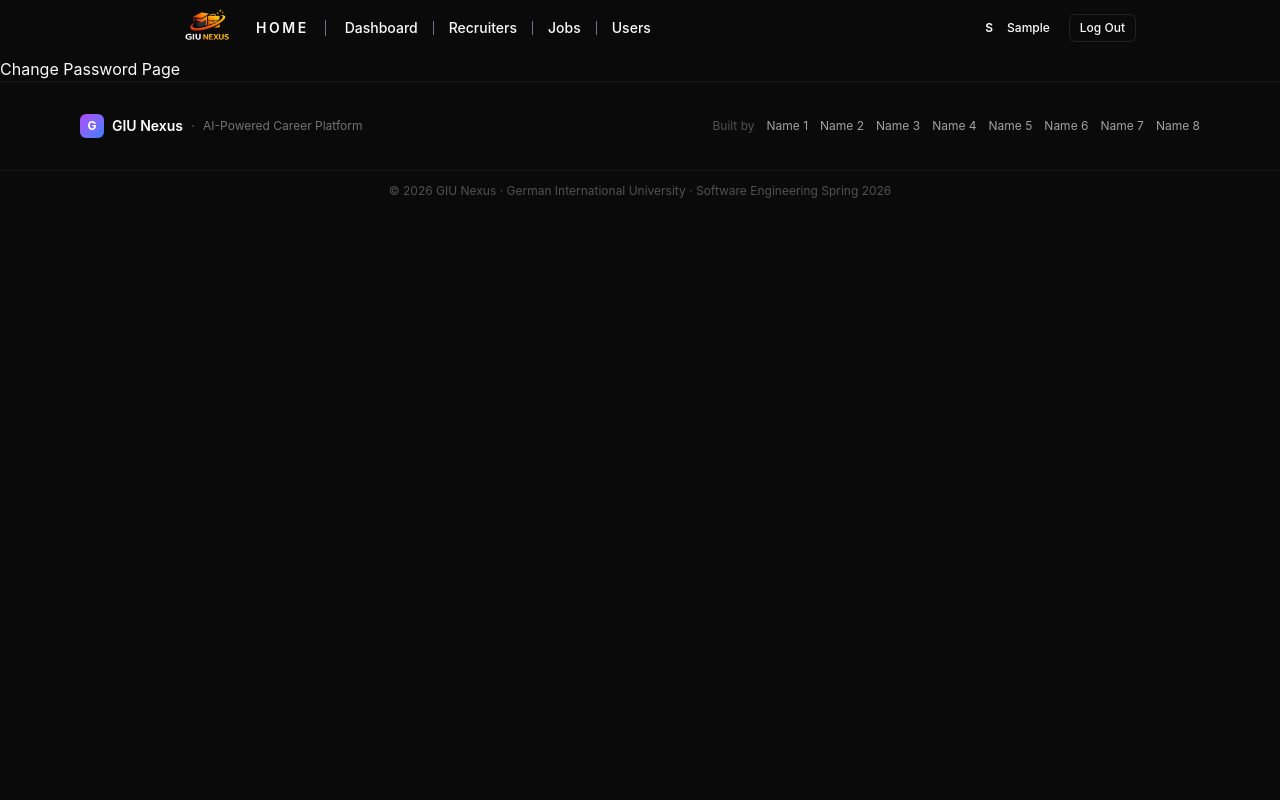
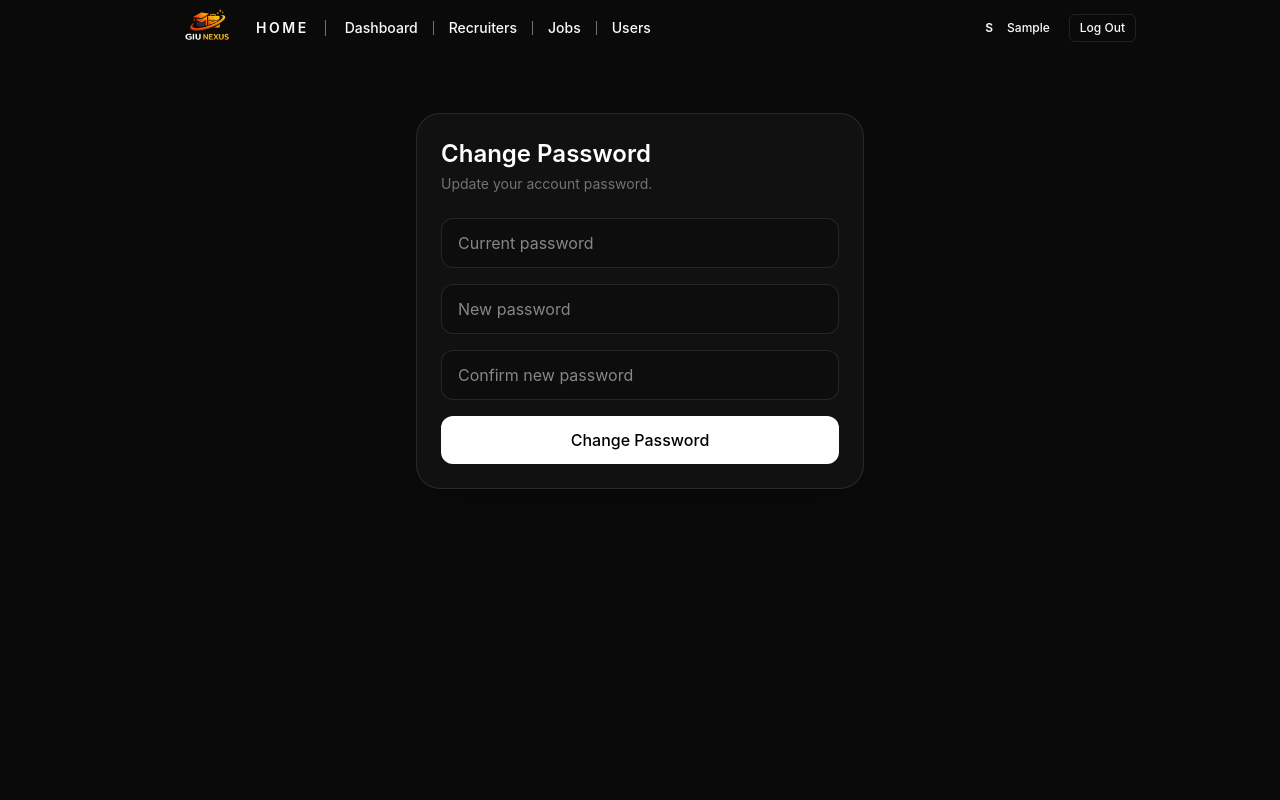
Before and after one commit to Omar-Raslan-16006931/giu-nexus, a React (Vite) app in the folder client/: page /profile/change-password in a window 1280 px wide. Shown: the top 800 px of the page. Built offline with nearby package versions, Linux system fonts and the light colour scheme; sample sign-in values are in the browser's storage.

Commit message:
change password page

```diff
--- a/client/src/components/PopupMessage.jsx
+++ b/client/src/components/PopupMessage.jsx
@@ -112,7 +112,7 @@ export default function PopupMessage({
             className={`h-full ${progressClass}`}
             style={{
               width: progressActive ? "0%" : "100%",
-              transition: `width ${durationMs}ms linear`,
+              transition: `width ${durationMs - 20}ms linear`,
             }}
           />
         </div>
--- a/client/src/pages/ChangePasswordPage.jsx
+++ b/client/src/pages/ChangePasswordPage.jsx
@@ -1,3 +1,135 @@
+import { useState } from "react";
+import { Loader2 } from "lucide-react";
+import { useNavigate } from "react-router-dom";
+import api from "../services/api";
+import PopupMessage from "../components/PopupMessage";
+
 export default function ChangePasswordPage() {
-    return <h1>Change Password Page</h1>;
+  const navigate = useNavigate();
+  const [form, setForm] = useState({
+    currentPassword: "",
+    newPassword: "",
+    confirmPassword: "",
+  });
+  const [loading, setLoading] = useState(false);
+  const [popup, setPopup] = useState(null);
+
+  const handleChange = (e) => {
+    setForm({ ...form, [e.target.name]: e.target.value });
+  };
+
+  const handleSubmit = async (e) => {
+    e.preventDefault();
+
+    if (form.currentPassword === form.newPassword) {
+      setPopup({
+        type: "error",
+        title: "Error",
+        message: "Current password and new password cannot be the same.",
+      });
+      return;
+    }
+
+    if (form.newPassword !== form.confirmPassword) {
+      setPopup({
+        type: "error",
+        title: "Error",
+        message: "New password and confirm password do not match.",
+      });
+      return;
+    }
+
+    setLoading(true);
+    setPopup(null);
+
+    try {
+      const response = await api.patch("/profile/change-password", {
+        currentPassword: form.currentPassword,
+        newPassword: form.newPassword,
+      });
+
+      setForm({ currentPassword: "", newPassword: "", confirmPassword: "" });
+      localStorage.removeItem("token");
+      localStorage.removeItem("user");
+
+      navigate("/login", {
+        state: {
+          popup: {
+            variant: "success",
+            title: "Success",
+            message: response?.data?.message + ",Please log in again.",
+          },
+        },
+        replace: true,
+      });
+    } catch (err) {
+      setPopup({
+        type: "error",
+        title: "Error",
+        message: err?.response?.data?.message || "Failed to update password.",
+      });
+    } finally {
+      setLoading(false);
+    }
+  };
+
+  return (
+    <div className="min-h-screen bg-neutral-950 px-4 py-14 text-white">
+      <PopupMessage
+        open={Boolean(popup)}
+        onClose={() => setPopup(null)}
+        variant={popup?.type || "default"}
+        title={popup?.title}
+        message={popup?.message || ""}
+        durationMs={5000}
+      />
+
+      <form
+        onSubmit={handleSubmit}
+        className="mx-auto w-full max-w-md rounded-3xl border border-white/10 bg-white/[0.03] p-6 shadow-2xl shadow-black/20"
+      >
+        <h1 className="text-2xl font-semibold">Change Password</h1>
+        <p className="mt-1 text-sm text-neutral-500">
+          Update your account password.
+        </p>
+
+        <div className="mt-6 space-y-4">
+          <input
+            type="password"
+            name="currentPassword"
+            value={form.currentPassword}
+            onChange={handleChange}
+            placeholder="Current password"
+            className="w-full rounded-xl border border-white/10 bg-black/20 px-4 py-3 outline-none focus:border-white/30"
+          />
+
+          <input
+            type="password"
+            name="newPassword"
+            value={form.newPassword}
+            onChange={handleChange}
+            placeholder="New password"
+            className="w-full rounded-xl border border-white/10 bg-black/20 px-4 py-3 outline-none focus:border-white/30"
+          />
+
+          <input
+            type="password"
+            name="confirmPassword"
+            value={form.confirmPassword}
+            onChange={handleChange}
+            placeholder="Confirm new password"
+            className="w-full rounded-xl border border-white/10 bg-black/20 px-4 py-3 outline-none focus:border-white/30"
+          />
+
+          <button
+            type="submit"
+            disabled={loading}
+            className="inline-flex w-full items-center justify-center gap-2 rounded-xl bg-white px-4 py-3 font-medium text-black transition hover:bg-neutral-200 hover:cursor-pointer disabled:cursor-not-allowed disabled:opacity-60"
+          >
+            {loading ? <Loader2 className="h-4 w-4 animate-spin" /> : "Change Password"}
+          </button>
+        </div>
+      </form>
+    </div>
+  );
 }
--- a/client/src/pages/LoginPage.jsx
+++ b/client/src/pages/LoginPage.jsx
@@ -1,8 +1,8 @@
 import { useState } from "react";
 import { Link, useNavigate } from "react-router-dom";
 import { Loader2 } from "lucide-react";
-import api from "@/services/api";
-import { useAuth } from "@/context/AuthContext";
+import api from "../services/api";
+import { useAuth } from "../context/AuthContext";
 
 export default function LoginPage() {
   const [email, setEmail] = useState("");
@@ -14,7 +14,11 @@ export default function LoginPage() {
 
   const handleSubmit = async (e) => {
     e.preventDefault();
-    if (!email.trim() || !password.trim()) return setError("Email and password are required");
+
+    if (!email.trim() || !password.trim()) {
+      setError("Email and password are required");
+      return;
+    }
 
     setLoading(true);
     setError("");
@@ -22,18 +26,9 @@ export default function LoginPage() {
     try {
       const { data } = await api.post("/auth/login", { email, password });
       login(data.token, data.user);
-      navigate("/", {
-        state: data.message
-          ? {
-              popup: {
-                message: data.message,
-                variant: "success",
-              },
-            }
-          : undefined,
-      });
+      navigate("/", { replace: true });
     } catch (err) {
-      setError(err.response?.data?.message || "");
+      setError(err.response?.data?.message || "Login failed");
     } finally {
       setLoading(false);
     }
@@ -41,7 +36,10 @@ export default function LoginPage() {
 
   return (
     <div className="min-h-screen grid place-items-center bg-neutral-950 px-4">
-      <form onSubmit={handleSubmit} className="w-full max-w-md rounded-3xl border border-white/10 bg-white/[0.03] p-6">
+      <form
+        onSubmit={handleSubmit}
+        className="w-full max-w-md rounded-3xl border border-white/10 bg-white/[0.03] p-6"
+      >
         <h1 className="text-2xl font-bold text-white">Login</h1>
         <p className="mt-1 text-sm text-neutral-400">Sign in to continue.</p>
 
@@ -53,6 +51,7 @@ export default function LoginPage() {
             onChange={(e) => setEmail(e.target.value)}
             className="w-full rounded-xl border border-white/10 bg-black/20 px-4 py-3 text-white outline-none"
           />
+
           <input
             type="password"
             placeholder="Password"
@@ -61,7 +60,11 @@ export default function LoginPage() {
             className="w-full rounded-xl border border-white/10 bg-black/20 px-4 py-3 text-white outline-none"
           />
 
-          <p className={`overflow-hidden text-sm text-red-400 transition-all duration-300 ${error ? "max-h-20 opacity-100" : "max-h-0 opacity-0"}`}>
+          <p
+            className={`overflow-hidden text-sm text-red-400 transition-all duration-300 ${
+              error ? "max-h-20 opacity-100" : "max-h-0 opacity-0"
+            }`}
+          >
             {error}
           </p>
 
@@ -76,11 +79,17 @@ export default function LoginPage() {
         </div>
 
         <p className="mt-4 text-sm text-neutral-400">
-          No account? <Link to="/register" className="text-white underline">Register</Link>
+          No account?{" "}
+          <Link to="/register" className="text-white underline">
+            Register
+          </Link>
         </p>
 
         <p className="mt-2 text-sm text-neutral-400">
-          <Link to="/forgot-password" className="text-neutral-300 underline underline-offset-4 hover:text-white">
+          <Link
+            to="/forgot-password"
+            className="text-neutral-300 underline underline-offset-4 hover:text-white"
+          >
             Forgot password?
           </Link>
         </p>
--- a/client/src/services/api.js
+++ b/client/src/services/api.js
@@ -3,47 +3,31 @@ import axios from "axios";
 const api = axios.create({
   baseURL: "http://localhost:5000/api/v1",
 });
-
 api.interceptors.request.use(
   (config) => {
-
     const token = localStorage.getItem("token");
-
-    if (token) {
-      config.headers.Authorization = `Bearer ${token}`;
-    }
-
+    if (token) config.headers.Authorization = `Bearer ${token}`;
     return config;
   },
+  (error) => Promise.reject(error)
+);
+api.interceptors.response.use(
+  (response) => response,
+  (error) => {
+    const status = error?.response?.status;
+    const requestUrl = error?.config?.url || "";
 
-  (error) => {
+    const shouldRedirect =
+      status === 401 &&
+      !requestUrl.includes("/auth/login") &&
+      !requestUrl.includes("/profile/change-password");
+
+    if (shouldRedirect) {
+      localStorage.removeItem("token");
+      localStorage.removeItem("user");
+      window.location.href = "/login";
+    }
     return Promise.reject(error);
   }
 );
-api.interceptors.response.use(
-
-  (response) => {
-    return response;
-  },
-
-  (error) => {
-
-    const requestUrl = error.config?.url || "";
-
-    if (
-      error.response?.status === 401 &&
-      !requestUrl.includes("/auth/login")
-    ) {
-
-      localStorage.removeItem("token");
-
-      localStorage.removeItem("user");
-
-      window.location.href = "/login";
-    }
-
-    return Promise.reject(error);
-  }
-);
-
 export default api;
```
